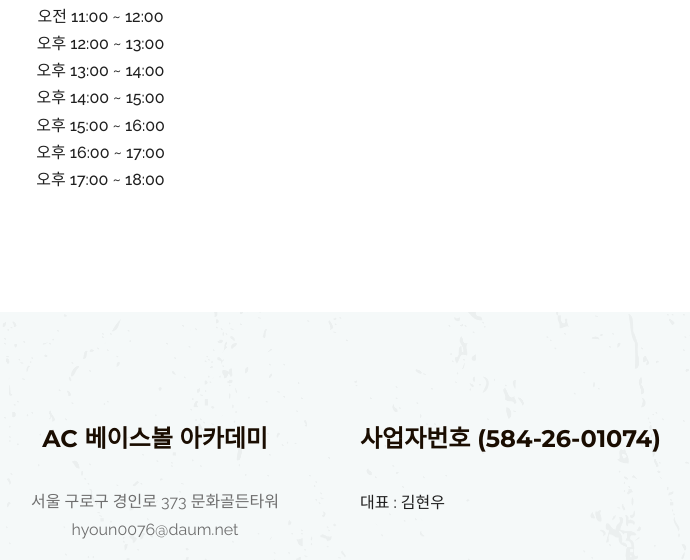
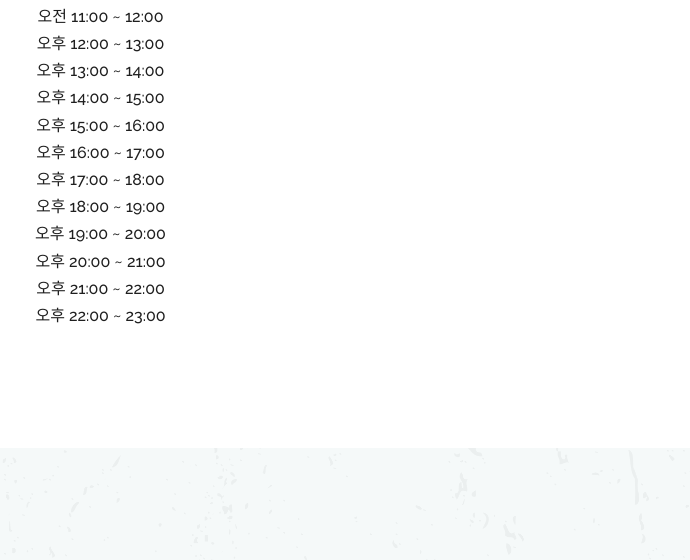
Before and after one commit to jiyaaany/ACBaseball, a Django app: page /index/time/ in a window 1280 px wide. Shown: the part 433-993 px from the top of the page, without its empty margins (105-795 px from the left). Run offline with Django 3.2, Linux system fonts and the light colour scheme; some libraries are stand-ins or nearby versions.

Commit message:
레슨 시간 추가

```diff
--- a/index/templates/time.html
+++ b/index/templates/time.html
@@ -43,6 +43,11 @@
                 <h5>오후 15:00 ~ 16:00 </h5>
                 <h5>오후 16:00 ~ 17:00 </h5>
                 <h5>오후 17:00 ~ 18:00 </h5>
+                <h5>오후 18:00 ~ 19:00 </h5>
+                <h5>오후 19:00 ~ 20:00 </h5>
+                <h5>오후 20:00 ~ 21:00 </h5>
+                <h5>오후 21:00 ~ 22:00 </h5>
+                <h5>오후 22:00 ~ 23:00 </h5>
             </div>
             <!-- <div class="div-inline">
                 <h3> ⚾️ 그룹 레슨 (1시간 30분) ⚾️ </h3><br>
--- a/lesson/templates/lessonForm.html
+++ b/lesson/templates/lessonForm.html
@@ -143,6 +143,11 @@
                             <option value="15:00">15:00 ~ 16:00</option>
                             <option value="16:00">16:00 ~ 17:00</option>
                             <option value="17:00">17:00 ~ 18:00</option>
+                            <option value="18:00">18:00 ~ 19:00</option>
+                            <option value="19:00">19:00 ~ 20:00</option>
+                            <option value="20:00">20:00 ~ 21:00</option>
+                            <option value="21:00">21:00 ~ 22:00</option>
+                            <option value="22:00">22:00 ~ 23:00</option>
                         </optgroup>
                         <optgroup id="group" label="그룹" style="display: none;">
                             <option value='19:30'>19:30 ~ 21:00</option>
```
